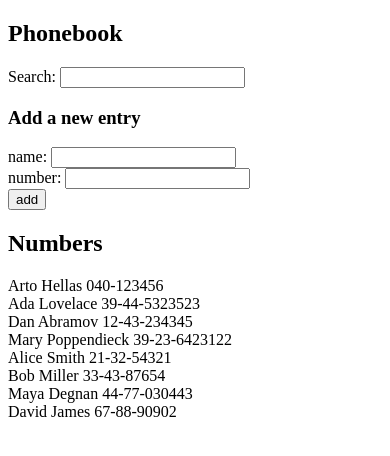
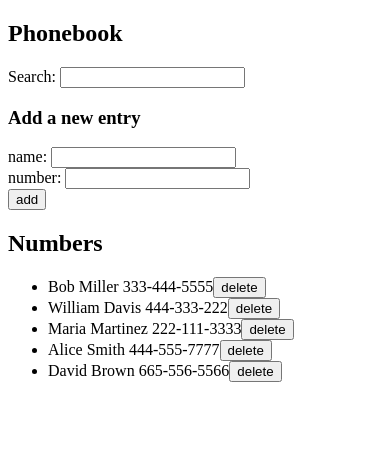
Before and after one commit to giorgiabes/full-stack-open, a React (Vite) app in the folder part2/phonebook/: page / in a window 390 px wide. Shown: the top 456 px of the page. Built offline with nearby package versions, Linux system fonts and the light colour scheme; data requests are answered from the project's data file.

Commit message:
The Phonebook step 9

```diff
--- a/part2/phonebook/db.json
+++ b/part2/phonebook/db.json
@@ -1,44 +1,29 @@
 {
   "persons": [
     {
-      "name": "Arto Hellas",
-      "number": "040-123456",
-      "id": "1"
+      "id": "a7da",
+      "name": "Bob Miller",
+      "number": "333-444-5555"
     },
     {
-      "name": "Ada Lovelace",
-      "number": "39-44-5323523",
-      "id": "2"
+      "id": "16ad",
+      "name": "William Davis",
+      "number": "444-333-222"
     },
     {
-      "name": "Dan Abramov",
-      "number": "12-43-234345",
-      "id": "3"
+      "id": "1217",
+      "name": "Maria Martinez",
+      "number": "222-111-3333"
     },
     {
-      "name": "Mary Poppendieck",
-      "number": "39-23-6423122",
-      "id": "4"
+      "id": "5a2a",
+      "name": "Alice Smith",
+      "number": "444-555-7777"
     },
     {
-      "id": "2b9d",
-      "name": "Alice Smith",
-      "number": "21-32-54321"
-    },
-    {
-      "id": "5115",
-      "name": "Bob Miller",
-      "number": "33-43-87654"
-    },
-    {
-      "id": "e592",
-      "name": "Maya Degnan",
-      "number": "44-77-030443"
-    },
-    {
-      "id": "b300",
-      "name": "David James",
-      "number": "67-88-90902"
+      "id": "21b7",
+      "name": "David Brown",
+      "number": "665-556-5566"
     }
   ]
 }
--- a/part2/phonebook/src/App.jsx
+++ b/part2/phonebook/src/App.jsx
@@ -2,7 +2,7 @@ import { useState, useEffect } from "react";
 import axios from "axios";
 import Filter from "./components/Filter";
 import PersonForm from "./components/PersonForm";
-import Persons from "./components/Persons";
+import Person from "./components/Person";
 import personService from "./services/persons";
 
 const App = () => {
@@ -36,6 +36,18 @@ const App = () => {
     }
   };
 
+  const deletePerson = (id) => {
+    const person = persons.find((p) => p.id === id);
+
+    personService
+      .deletePerson(id)
+      .then(confirm(`delete ${person.name}?`))
+      .then(setPersons(persons.filter((p) => p.id !== id)))
+      .catch((error) => {
+        console.error("Error deleting", error);
+      });
+  };
+
   const handleNameChange = (event) => {
     setNewName(event.target.value);
   };
@@ -65,7 +77,15 @@ const App = () => {
         handleNumberChange={handleNumberChange}
       />
       <h2>Numbers</h2>
-      <Persons filteredPersons={filteredPersons} />
+      <ul>
+        {filteredPersons.map((person) => (
+          <Person
+            key={person.id}
+            person={person}
+            deletePerson={() => deletePerson(person.id)}
+          />
+        ))}
+      </ul>
     </div>
   );
 };
--- /dev/null
+++ b/part2/phonebook/src/components/Person.jsx
@@ -0,0 +1,10 @@
+const Persons = ({ person, deletePerson }) => {
+  return (
+    <li>
+      {person.name} {person.number}
+      <button onClick={deletePerson}>delete</button>
+    </li>
+  );
+};
+
+export default Persons;
--- a/part2/phonebook/src/components/Persons.jsx
+++ /dev/null
@@ -1,13 +0,0 @@
-const Persons = ({ filteredPersons }) => {
-  return (
-    <div>
-      {filteredPersons.map((person) => (
-        <div key={person.id}>
-          {person.name} {person.number}
-        </div>
-      ))}
-    </div>
-  );
-};
-
-export default Persons;
--- a/part2/phonebook/src/services/persons.js
+++ b/part2/phonebook/src/services/persons.js
@@ -11,4 +11,8 @@ const create = (newObject) => {
   return request.then((response) => response.data);
 };
 
-export default { getAll, create };
+const deletePerson = (id) => {
+  return axios.delete(`${baseUrl}/${id}`);
+};
+
+export default { getAll, create, deletePerson };
```
